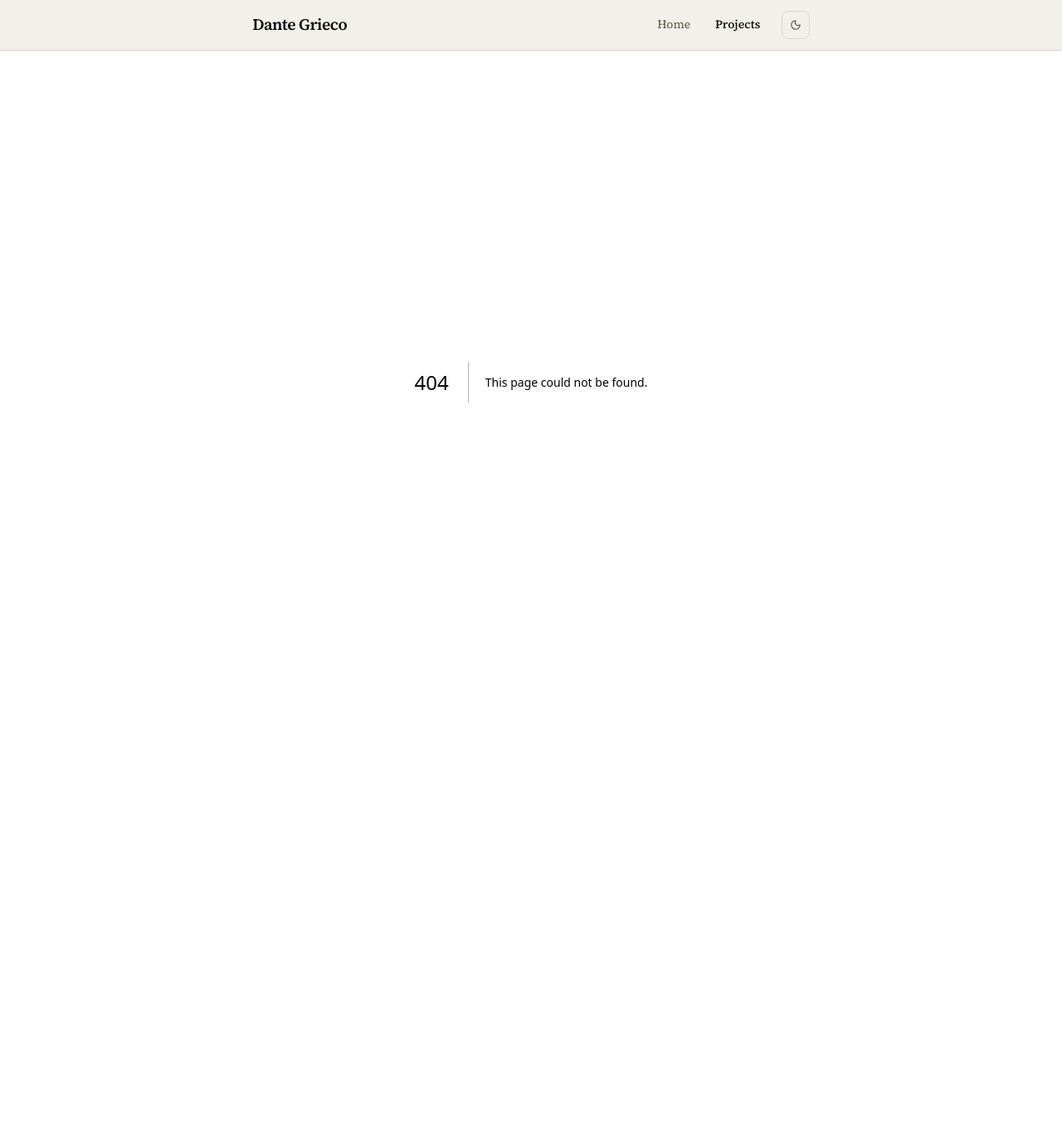
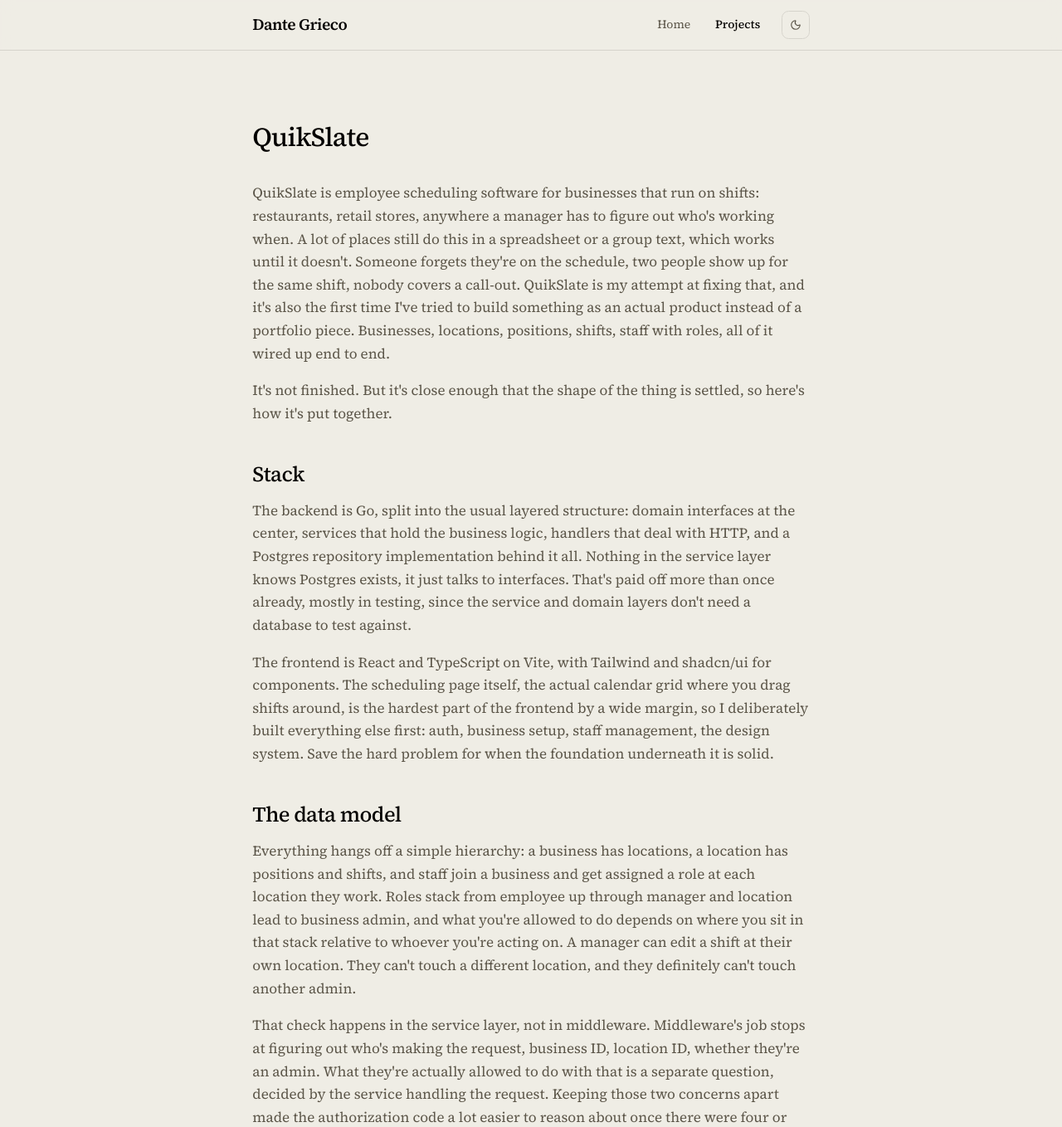
Before and after one commit to dgrco/my-portfolio, a Next.js app: page /projects/quikslate in a window 1280 px wide. Before the commit this address had no page. Shown: the top 1358 px of the page at 83% size. Before the commit the page ends 861 px from the top, so only its background shows below. Built offline with nearby package versions, Linux system fonts and the light colour scheme.

Commit message:
Add QuikSlate project writeup
Covers the scheduling SaaS I'm currently building: Go/Postgres backend architecture, the business/location/shift data model with role-based authz, JWT + rotating refresh token auth, and the Docker Compose hardening. Still in progress.

```diff
--- /dev/null
+++ b/src/app/projects/quikslate/page.mdx
@@ -0,0 +1,48 @@
+export const metadata = {
+  title: "QuikSlate",
+  shortDescription: "Employee scheduling SaaS for shift-based businesses",
+  description:
+    "A scheduling platform for businesses with hourly staff: restaurants, retail, anywhere shifts get built by hand in a spreadsheet today. Go backend, React frontend, built from the ground up as a real product, not just a side project.",
+  tags: ["Go", "PostgreSQL", "React", "TypeScript", "Docker"],
+  status: "In progress",
+  featured: true,
+  notable: true,
+}
+
+import { MDXTitleWithLinks } from '@/components/MDXTitleWithLinks'
+
+<MDXTitleWithLinks title="QuikSlate" links={{ githubLink: metadata.github }} />
+
+QuikSlate is employee scheduling software for businesses that run on shifts: restaurants, retail stores, anywhere a manager has to figure out who's working when. A lot of places still do this in a spreadsheet or a group text, which works until it doesn't. Someone forgets they're on the schedule, two people show up for the same shift, nobody covers a call-out. QuikSlate is my attempt at fixing that, and it's also the first time I've tried to build something as an actual product instead of a portfolio piece. Businesses, locations, positions, shifts, staff with roles, all of it wired up end to end.
+
+It's not finished. But it's close enough that the shape of the thing is settled, so here's how it's put together.
+
+## Stack
+
+The backend is Go, split into the usual layered structure: domain interfaces at the center, services that hold the business logic, handlers that deal with HTTP, and a Postgres repository implementation behind it all. Nothing in the service layer knows Postgres exists, it just talks to interfaces. That's paid off more than once already, mostly in testing, since the service and domain layers don't need a database to test against.
+
+The frontend is React and TypeScript on Vite, with Tailwind and shadcn/ui for components. The scheduling page itself, the actual calendar grid where you drag shifts around, is the hardest part of the frontend by a wide margin, so I deliberately built everything else first: auth, business setup, staff management, the design system. Save the hard problem for when the foundation underneath it is solid.
+
+## The data model
+
+Everything hangs off a simple hierarchy: a business has locations, a location has positions and shifts, and staff join a business and get assigned a role at each location they work. Roles stack from employee up through manager and location lead to business admin, and what you're allowed to do depends on where you sit in that stack relative to whoever you're acting on. A manager can edit a shift at their own location. They can't touch a different location, and they definitely can't touch another admin.
+
+That check happens in the service layer, not in middleware. Middleware's job stops at figuring out who's making the request, business ID, location ID, whether they're an admin. What they're actually allowed to do with that is a separate question, decided by the service handling the request. Keeping those two concerns apart made the authorization code a lot easier to reason about once there were four or five roles instead of two.
+
+## Auth
+
+Access tokens are short-lived JWTs, fifteen minutes, kept in memory on the frontend and never written to localStorage. Refresh tokens are opaque random strings, hashed before they hit the database, stored as an HttpOnly cookie the frontend can't touch directly. Every refresh rotates the token: the old one gets deleted and a new one issued in the same transaction, so a stolen refresh token is only good for one use before it's dead.
+
+The part I went back and forth on was what goes inside the JWT. Early on I stuffed role and business ID into the claims, since it meant fewer database lookups. The problem is that a JWT is only as fresh as the moment it was signed. Revoke someone's admin access and they'd keep acting as admin for up to fifteen minutes, right up until the token expired. So now the token carries only a user ID, and everything about who they are gets looked up fresh on every request. Slightly more database work, but a role change actually means something the second it happens instead of eventually.
+
+## Running it
+
+The whole thing runs under Docker Compose: Postgres starts, a one-shot migration container runs and exits, and only then does the API start. If a migration fails, the API never comes up, which beats the alternative of a server running against a half-migrated schema and nobody noticing until something breaks in a weird way.
+
+Containers run as a non-root user, drop capabilities they don't need, and the binary inside stays owned by root so the process running it can't rewrite itself even if something got into it. None of this is exotic, it's mostly just not skipping the defaults. Postgres also has two separate roles: one for migrations that can alter tables, one for the API that can only touch rows. If there's ever a SQL injection bug somewhere, that split is the difference between "leaked some data" and "an attacker just got table-altering access to the database."
+
+## What's left
+
+The scheduling core, businesses, locations, staff, roles, shifts, works end to end. What's between here and something I'd actually charge someone for is mostly the unglamorous stuff: a real deploy behind TLS, transactional email so invites and password resets don't rely on me copy-pasting a link, backups I've tested, and a shift coverage system so an employee who can't make it can hand the shift off instead of texting their manager and hoping.
+
+That last one is actually the stand-out of the whole product (besides performance and UX), not an afterthought. The scheduling core by itself is rather standard, plenty of tools already do that fine. Coverage, letting a shift get picked up by someone eligible without a manager having to broker every swap by hand, is the reason I think this is worth building instead of just using a spreadsheet.
```
